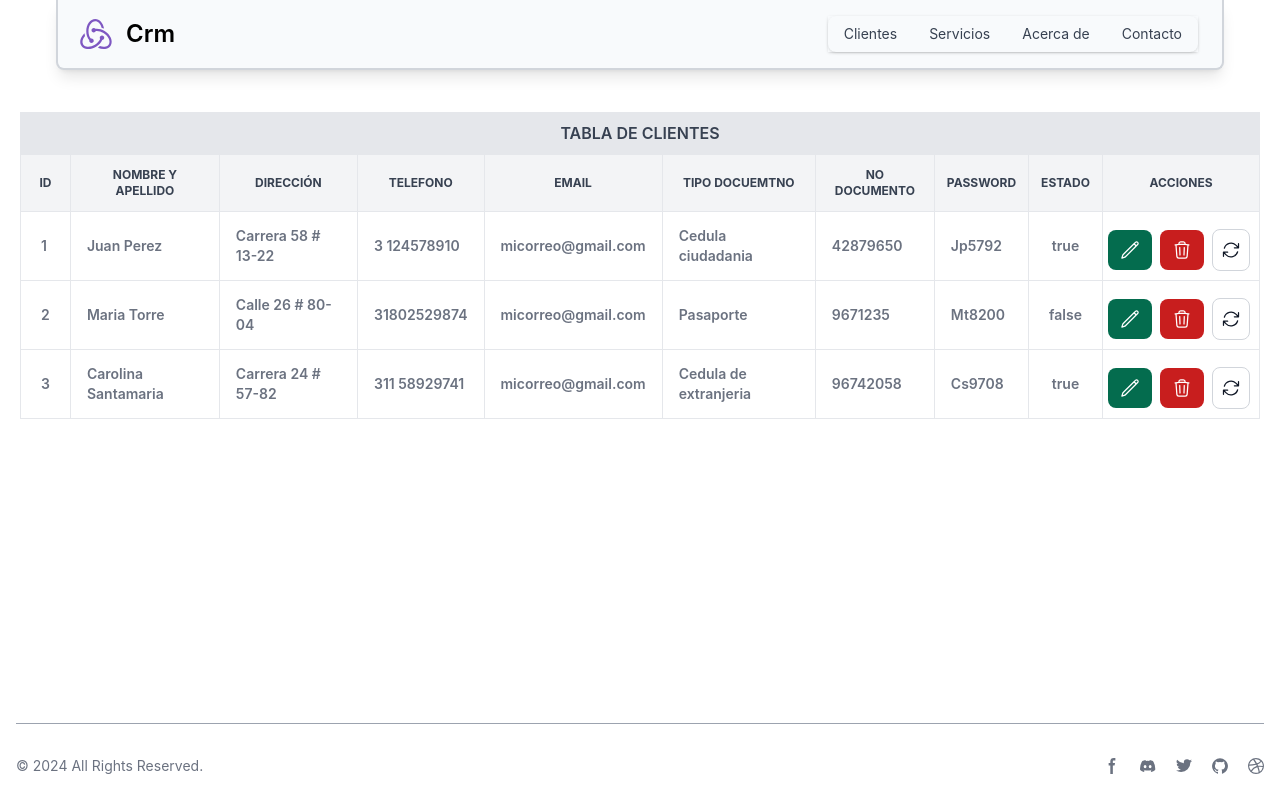
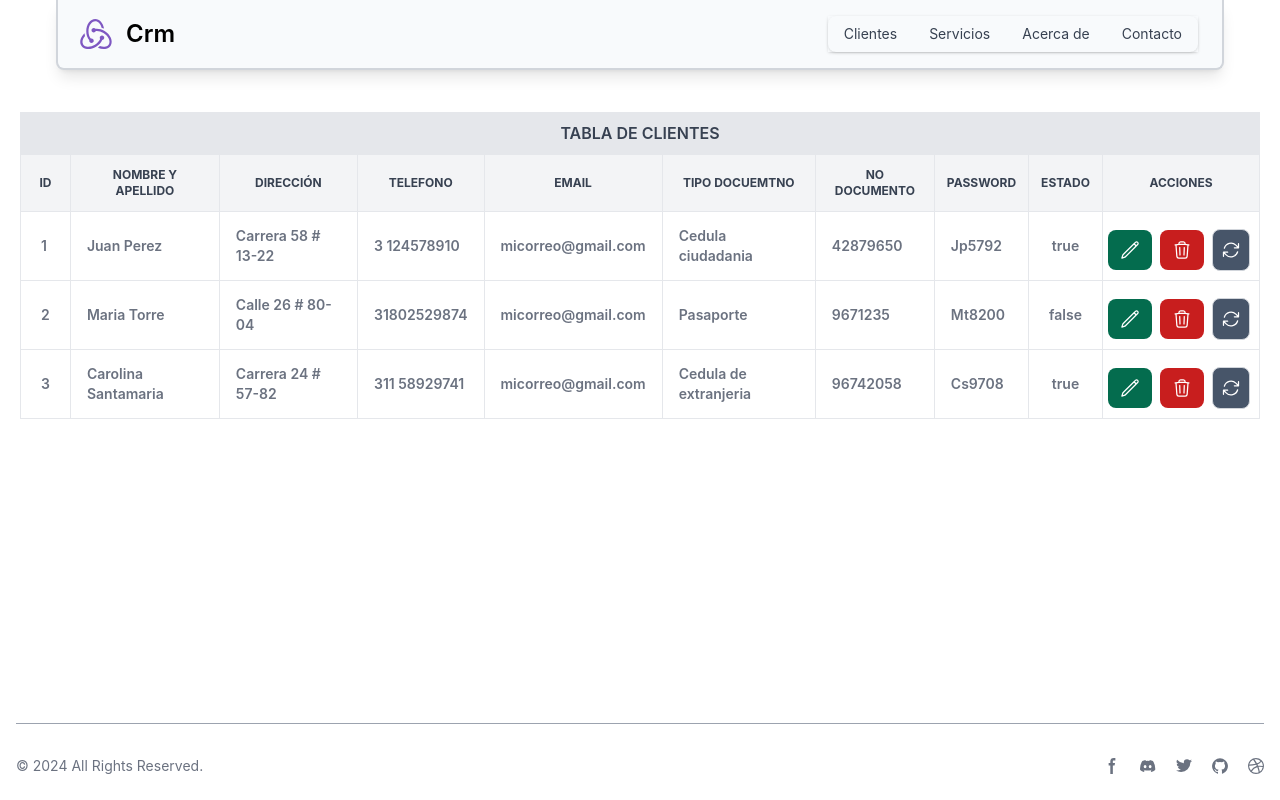
Before and after one commit to mandresblac/proyectoCrm, an Angular app: page /dashboard in a window 1280 px wide. Built offline with nearby package versions, Linux system fonts and the light colour scheme.

Commit message:
commit 23

```diff
--- a/src/app/pages/dashboard/dashboard.component.html
+++ b/src/app/pages/dashboard/dashboard.component.html
@@ -36,7 +36,7 @@
     <!-- Dropdown menu -->
     <div
       id="dropdown"
-      class="z-10 hidden bg-slate-50 divide-y divide-gray-100 rounded-lg w-auto sm:shadow dark:bg-gray-700 sm:block sm:!mr-6 sm:!static sm:!translate-x-0 sm:!translate-y-0"
+      class="z-10 hidden bg-slate-50 divide-y divide-gray-100 rounded-lg w-auto dark:bg-gray-700 sm:shadow sm:block sm:!mr-6 sm:!static sm:!translate-x-0 sm:!translate-y-0"
     >
       <ul
         class="py-0 text-sm text-gray-700 sm:shadow dark:text-gray-200 sm:flex"
--- a/src/app/pages/ver-clientes/ver-clientes.component.html
+++ b/src/app/pages/ver-clientes/ver-clientes.component.html
@@ -113,14 +113,14 @@
 
           <button
             type="button"
-            class="text-gray-900 bg-white border border-gray-300 focus:outline-none hover:bg-gray-100 focus:ring-4 focus:ring-gray-100 font-medium rounded-lg text-xs px-2 py-2.5 me-2 mb-2 dark:bg-gray-800 dark:text-white dark:border-gray-600 dark:hover:bg-gray-700 dark:hover:border-gray-600 dark:focus:ring-gray-700 flex flex-col items-center justify-center"
+            class="text-gray-900 bg-slate-600 border border-gray-300 focus:outline-none hover:bg-slate-800 focus:ring-4 focus:ring-gray-100 font-medium rounded-lg text-xs px-2 py-2.5 me-2 mb-2 dark:bg-gray-800 dark:text-white dark:border-gray-600 dark:hover:bg-gray-700 dark:hover:border-gray-600 dark:focus:ring-gray-700 flex flex-col items-center justify-center"
           >
             <svg
               xmlns="http://www.w3.org/2000/svg"
               fill="none"
               viewBox="0 0 24 24"
               stroke-width="1.5"
-              stroke="currentColor"
+              stroke="#fff"
               class="w-5 h-5"
             >
               <path
```
